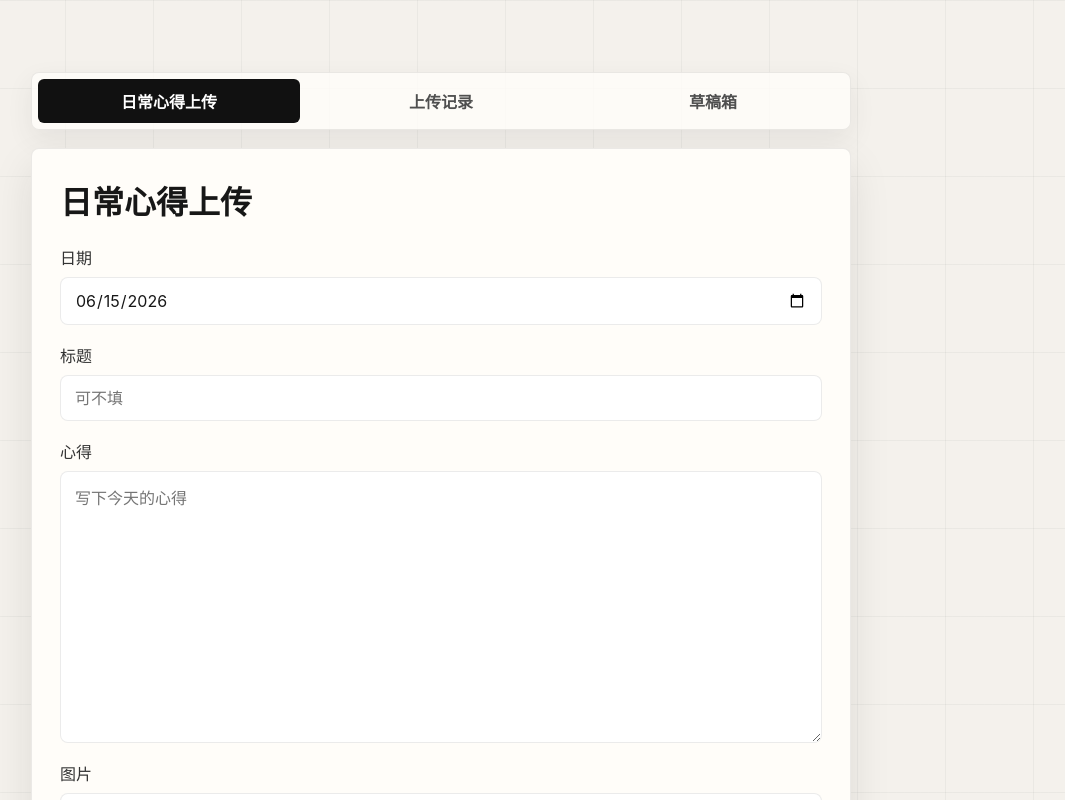
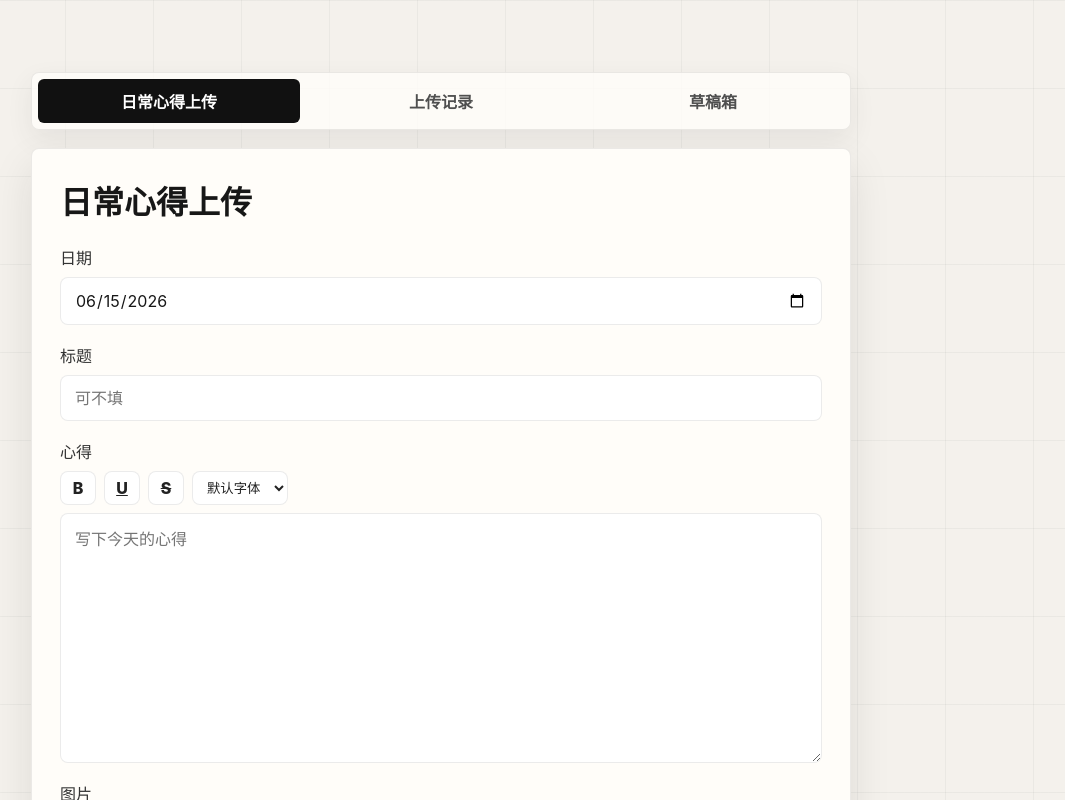
Before and after one commit to cjx200110-lgtm/internship-journey, a Next.js app: page /admin in a window 1280 px wide. Shown: the top 800 px of the page, without its empty margins (199-1264 px from the left). Built offline with nearby package versions, Linux system fonts and the light colour scheme.

Commit message:
Restore reflection formatting toolbar

```diff
--- a/app/components/AdminForm.js
+++ b/app/components/AdminForm.js
@@ -1,6 +1,7 @@
 "use client";
 
 import { useEffect, useRef, useState } from "react";
+import RichTextEditor from "@/app/components/RichTextEditor";
 import PasswordDialog from "@/app/components/PasswordDialog";
 
 function today() {
@@ -200,12 +201,11 @@ export default function AdminForm() {
         </label>
         <label>
           心得
-          <textarea
-            className="plain-reflection-textarea"
+          <RichTextEditor
             value={content}
-            onChange={(event) => setContent(event.target.value)}
+            onChange={setContent}
             placeholder="写下今天的心得"
-            rows={8}
+            minRows={8}
           />
         </label>
         <label>
--- a/app/components/RichTextEditor.js
+++ b/app/components/RichTextEditor.js
@@ -14,6 +14,13 @@ const fonts = [
 function wrapSelection(value, start, end, before, after) {
   const selected = value.slice(start, end);
   return `${value.slice(0, start)}${before}${selected}${after}${value.slice(end)}`;
+}
+
+function getSelectionRange(start, end, before) {
+  const offset = before.length;
+  return start === end
+    ? { start: start + offset, end: start + offset }
+    : { start: start + offset, end: end + offset };
 }
 
 export default function RichTextEditor({ value, onChange, minRows = 3, placeholder = "" }) {
@@ -57,11 +64,12 @@ export default function RichTextEditor({ value, onChange, minRows = 3, placehold
     }
 
     const nextValue = wrapSelection(value || "", start, end, before, after);
+    const nextSelection = getSelectionRange(start, end, before);
     onChange(nextValue);
 
     window.requestAnimationFrame(() => {
       textarea.focus();
-      textarea.setSelectionRange(start + before.length, end + before.length);
+      textarea.setSelectionRange(nextSelection.start, nextSelection.end);
     });
   }
 
```
